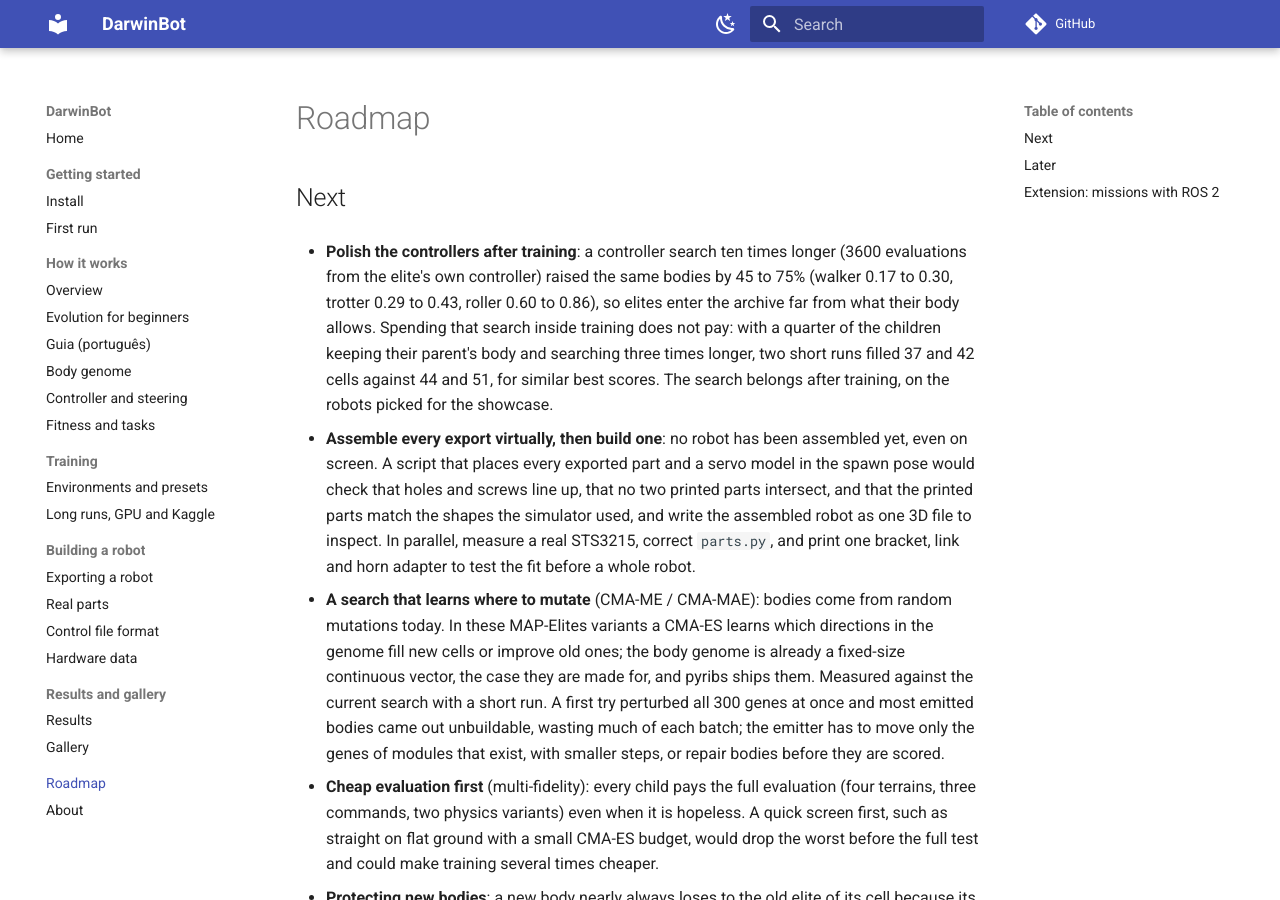
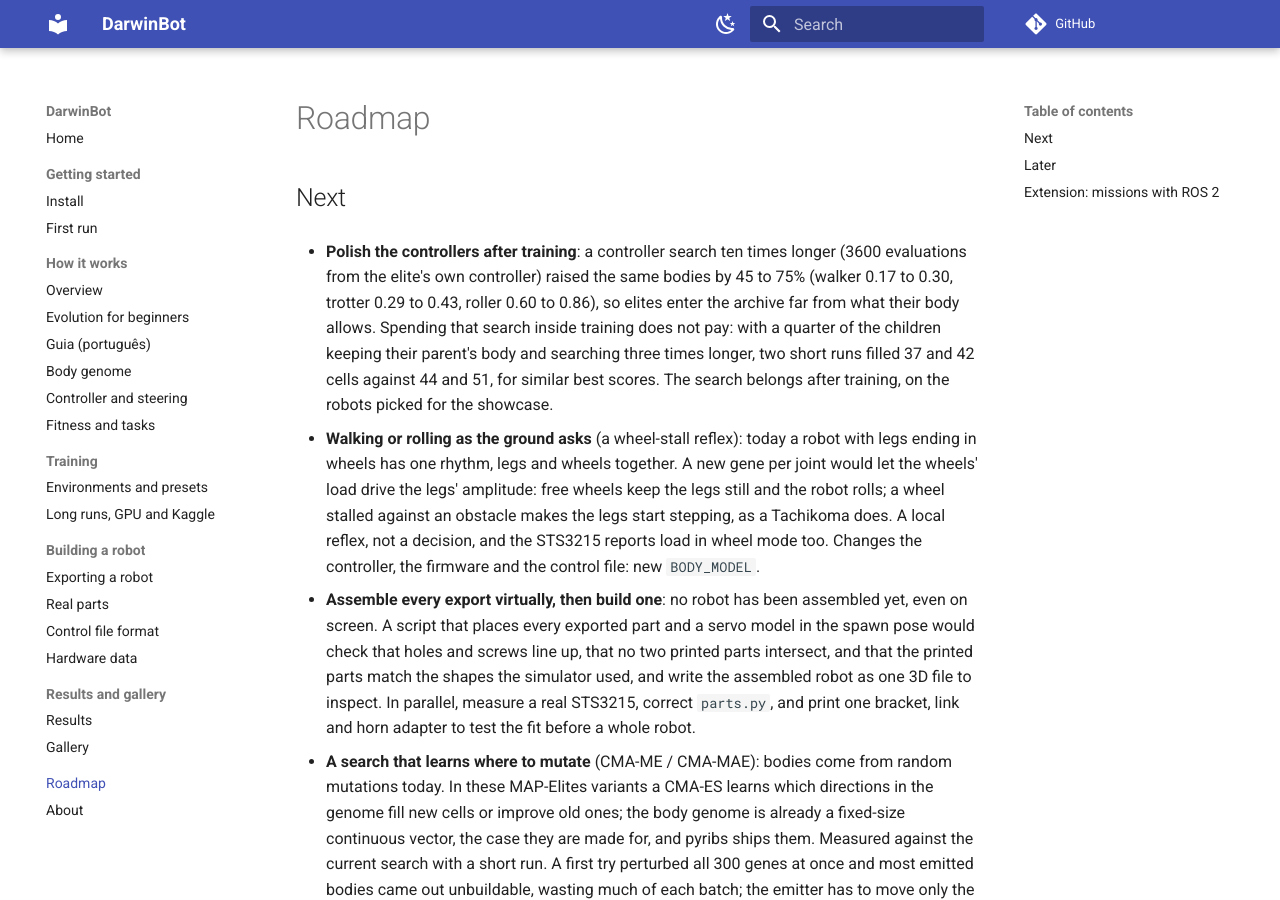
Before and after one commit to mpena2099/darwinbot, an MkDocs documentation site: the page built from docs/roadmap.md, in a window 1280 px wide and 900 px high. Built offline with MkDocs 1.6.1 and Material for MkDocs 9.7.7, drawn with Linux system fonts in a browser that asks for light colours; comment, search, counter and statistics services are not loaded; some of the changed text lies outside the part shown.

Commit message:
Roadmap: the wheel-stall reflex moves to Next

```diff
--- a/docs/roadmap.md
+++ b/docs/roadmap.md
@@ -11,6 +11,13 @@
   short runs filled 37 and 42 cells against 44 and 51, for similar best scores.
   The search belongs after training, on the robots picked for the showcase.
 
+- **Walking or rolling as the ground asks** (a wheel-stall reflex): today a
+  robot with legs ending in wheels has one rhythm, legs and wheels together.
+  A new gene per joint would let the wheels' load drive the legs' amplitude:
+  free wheels keep the legs still and the robot rolls; a wheel stalled against
+  an obstacle makes the legs start stepping, as a Tachikoma does. A local
+  reflex, not a decision, and the STS3215 reports load in wheel mode too.
+  Changes the controller, the firmware and the control file: new `BODY_MODEL`.
 - **Assemble every export virtually, then build one**: no robot has been
   assembled yet, even on screen. A script that places every exported part and
   a servo model in the spawn pose would check that holes and screws line up,
```
Also changed, not shown: other parts of docs/roadmap.md (+0 -7 lines).
